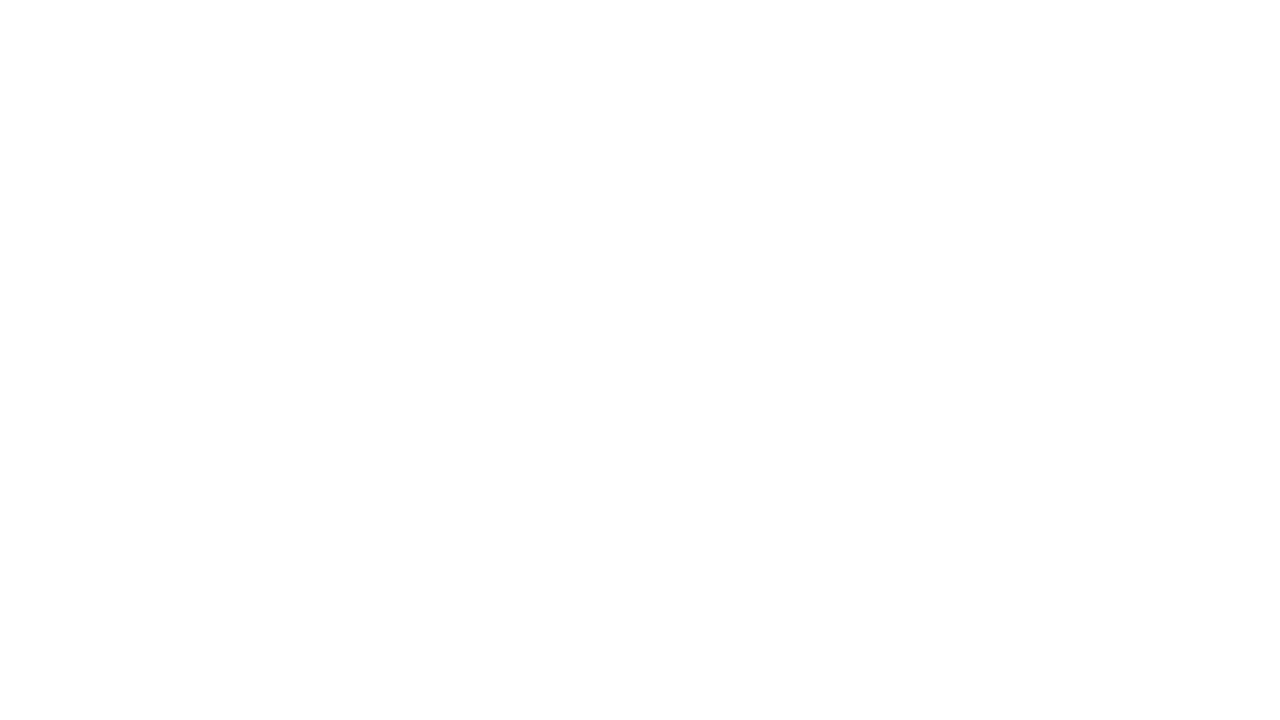
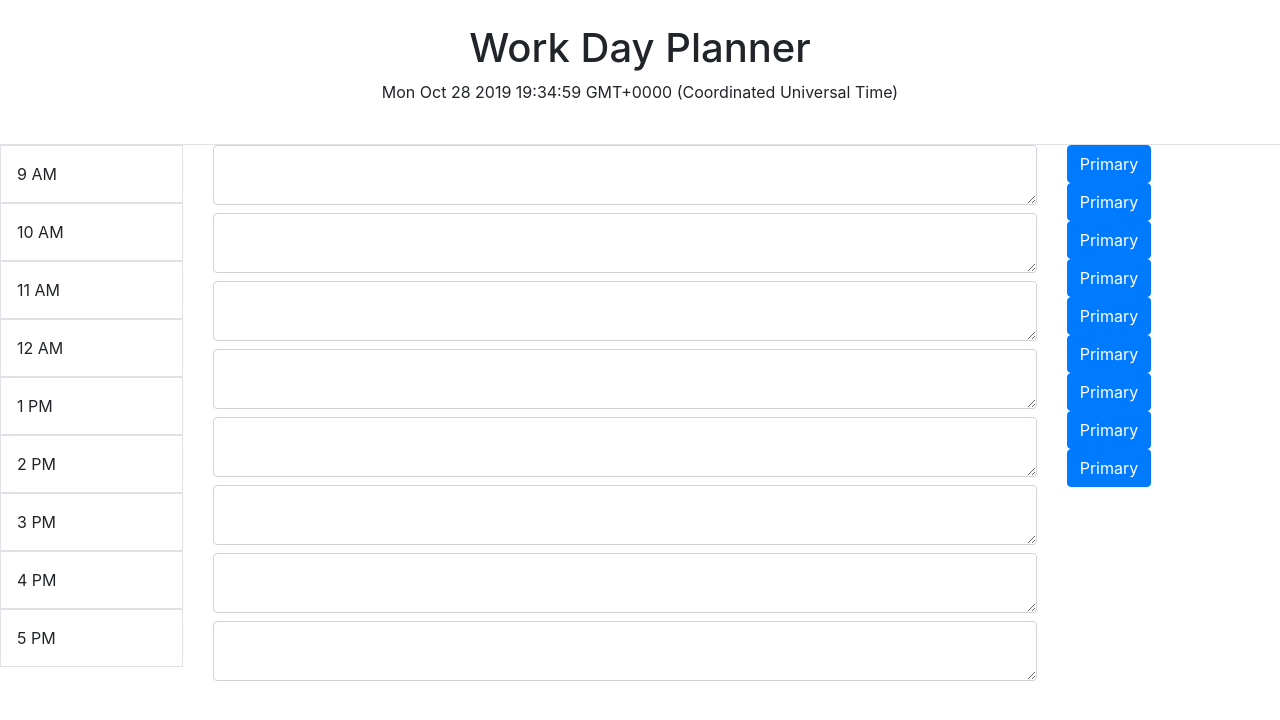
Before and after one commit to thoughtsinflight/Day-Planner, a plain HTML site: page index.html in a window 1280 px wide. Drawn offline with nearby package versions, Linux system fonts and the light colour scheme.

Commit message:
working on styling the page

```diff
--- a/index.html
+++ b/index.html
@@ -1,37 +1,75 @@
 <!doctype html>
 <html lang="en">
+
 <head>
   <!-- Required meta tags -->
   <meta charset="utf-8">
   <meta name="viewport" content="width=device-width, initial-scale=1, shrink-to-fit=no">
 
   <!-- Bootstrap CSS -->
-    <link rel="stylesheet" href="https://stackpath.bootstrapcdn.com/bootstrap/4.3.1/css/bootstrap.min.css" integrity="sha384-ggOyR0iXCbMQv3Xipma34MD+dH/1fQ784/j6cY/iJTQUOhcWr7x9JvoRxT2MZw1T" crossorigin="anonymous">
+  <link rel="stylesheet" href="https://stackpath.bootstrapcdn.com/bootstrap/4.3.1/css/bootstrap.min.css"
+    integrity="sha384-ggOyR0iXCbMQv3Xipma34MD+dH/1fQ784/j6cY/iJTQUOhcWr7x9JvoRxT2MZw1T" crossorigin="anonymous">
+  <script src="https://code.jquery.com/jquery-3.4.1.js" integrity="sha256-WpOohJOqMqqyKL9FccASB9O0KwACQJpFTUBLTYOVvVU="
+    crossorigin="anonymous"></script>
 
   <title>Day Planner</title>
 </head>
+
 <body>
   <!--Header-->
-    <div class="row">
-      <div class="col"></div>
+  <div class="row border-bottom">
+    <div class="col-12 flex-column text-center p-4">
+      <h1>Work Day Planner</h1>
+      <p id="current">222</p>
+    </div>
   </div>
 
   <!--Content-->
-    <div class="row">
+  <div class="row w-100">
     <!--Time Column-->
-      <div class="col" id="time"></div>
+    <div class="col-2 flex-column" id="time">
+      <div class="border p-3">9 AM</div>
+      <div class="border p-3">10 AM</div>
+      <div class="border p-3">11 AM</div>
+      <div class="border p-3">12 AM</div>
+      <div class="border p-3">1 PM</div>
+      <div class="border p-3">2 PM</div>
+      <div class="border p-3">3 PM</div>
+      <div class="border p-3">4 PM</div>
+      <div class="border p-3">5 PM</div>
+    </div>
     <!--Input Column-->
-      <div class="col" id="input"></div>
+    <div class="col-8 flex-column" id="input">
+      <textarea class="form-control pb-1 mb-2" id="inputdefault" type="text" row = "3"></textarea>
+      <textarea class="form-control pb-1 my-2" id="inputdefault" type="text" row = "3"></textarea>
+      <textarea class="form-control pb-1 my-2" id="inputdefault" type="text" row = "3"></textarea>
+      <textarea class="form-control pb-1 my-2" id="inputdefault" type="text" row = "3"></textarea>
+      <textarea class="form-control pb-1 my-2" id="inputdefault" type="text" row = "3"></textarea>
+      <textarea class="form-control pb-1 my-2" id="inputdefault" type="text" row = "3"></textarea>
+      <textarea class="form-control pb-1 my-2" id="inputdefault" type="text" row = "3"></textarea>
+      <textarea class="form-control pb-1 my-2" id="inputdefault" type="text" row = "3"></textarea>
+
+    </div>
     <!--Button Column-->
-      <div class="col" id="button"></div>
+    <div class="col-2 flex-column" id="button">
+      <div><button type="button" class="btn btn-primary">Primary</button></div>
+      <div><button type="button" class="btn btn-primary">Primary</button></div>
+      <div><button type="button" class="btn btn-primary">Primary</button></div>
+      <div><button type="button" class="btn btn-primary">Primary</button></div>
+      <div><button type="button" class="btn btn-primary">Primary</button></div>
+      <div><button type="button" class="btn btn-primary">Primary</button></div>
+      <div><button type="button" class="btn btn-primary">Primary</button></div>
+      <div><button type="button" class="btn btn-primary">Primary</button></div>
+      <div><button type="button" class="btn btn-primary">Primary</button></div>
+    </div>
   </div>
 
   <!-- Optional JavaScript -->
   <!-- jQuery first, then Popper.js, then Bootstrap JS -->
+
   <script src="./javascript/moment.js"></script>
   <script src="./javascript/script.js"></script>
-    <script src="https://code.jquery.com/jquery-3.3.1.slim.min.js" integrity="sha384-q8i/X+965DzO0rT7abK41JStQIAqVgRVzpbzo5smXKp4YfRvH+8abtTE1Pi6jizo" crossorigin="anonymous"></script>
-    <script src="https://cdnjs.cloudflare.com/ajax/libs/popper.js/1.14.7/umd/popper.min.js" integrity="sha384-UO2eT0CpHqdSJQ6hJty5KVphtPhzWj9WO1clHTMGa3JDZwrnQq4sF86dIHNDz0W1" crossorigin="anonymous"></script>
-    <script src="https://stackpath.bootstrapcdn.com/bootstrap/4.3.1/js/bootstrap.min.js" integrity="sha384-JjSmVgyd0p3pXB1rRibZUAYoIIy6OrQ6VrjIEaFf/nJGzIxFDsf4x0xIM+B07jRM" crossorigin="anonymous"></script>
-  </body>
+  <!-- <script src = "https://cdnjs.cloudflare.com/ajax/libs/moment.js/2.24.0/moment.js"></script> -->
+
+
 </html>
--- a/javascript/script.js
+++ b/javascript/script.js
@@ -1,3 +1,7 @@
 var timeSlot = document.getElementById("#time");
 var inputSlot = document.getElementById("#input");
 var buttonSlot = document.getElementById("#button");
+var currentDateAndTime = Date(Date.now());// exp: Fri Oct 25 2019 17:40:56 GMT-0400 (Eastern Daylight Time)
+
+$("#current").text(currentDateAndTime);
+console.log(currentDateAndTime);
```
Lines whose indentation alone changed are shown as unchanged.
